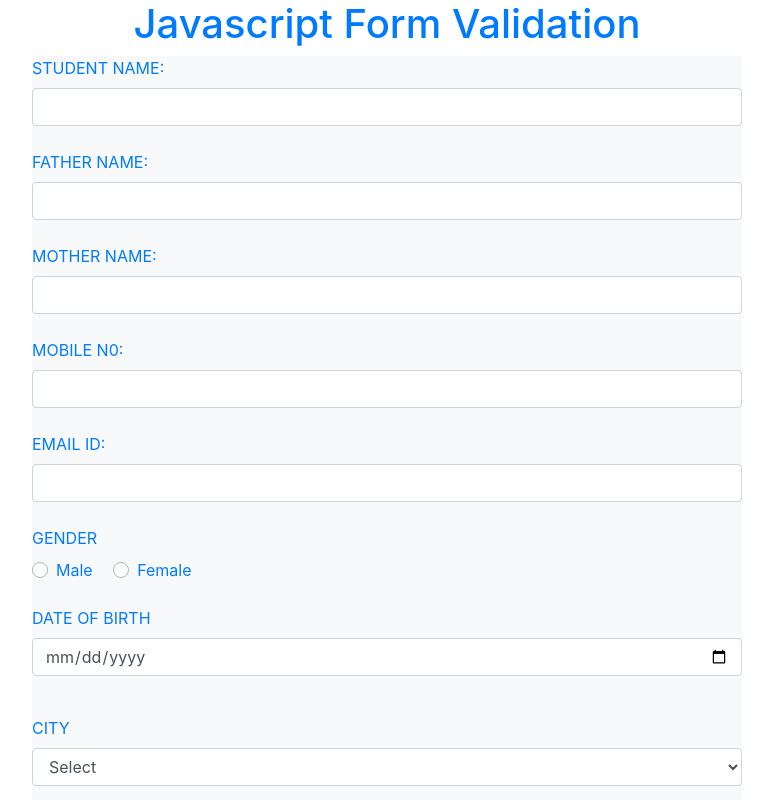
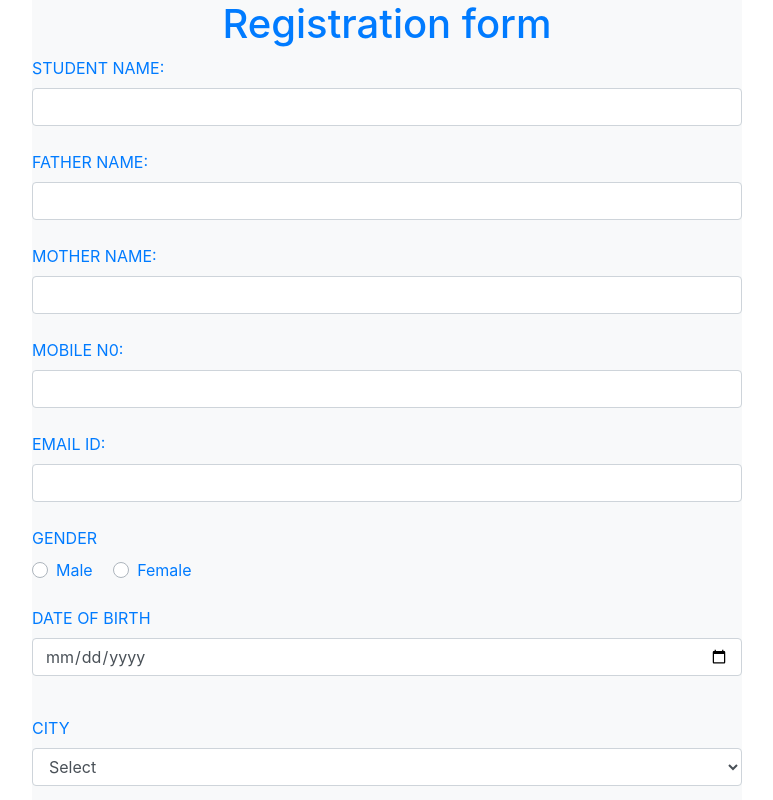
Before and after one commit to rajeshcs1997/formvalidation, a plain HTML site: page index.html in a window 1280 px wide. Shown: the top 800 px of the page, without its empty margins (253-1026 px from the left). Drawn offline with nearby package versions, Linux system fonts and the light colour scheme.

Commit message:
Update index.html

```diff
--- a/index.html
+++ b/index.html
@@ -5,9 +5,9 @@
     </head>
     <body>
       <div class="container">
-          <h1 class="text-primary text-center">Javascript Form Validation</h1>
           <div class="col-lg-8 m-auto d-block">
-          <form action="#" onsubmit="return validation()" class="bg-light">
+          <form action="#" onsubmit="return validation()" class="bg-light show">
+               <h1 class="text-primary text-center">Registration form</h1>
                 <div class="formgroup">
                     <label class="text-primary">STUDENT NAME:</label>
                     <input type="text" name="studentname" class="form-control" id="student" autocomplete="off">
```
